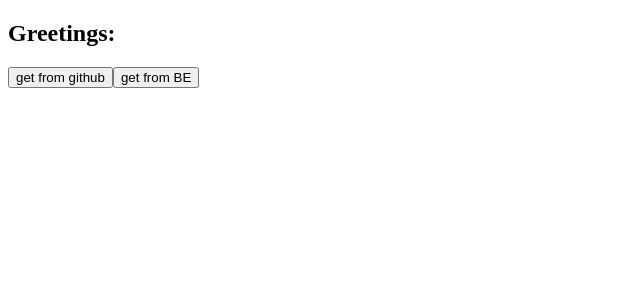
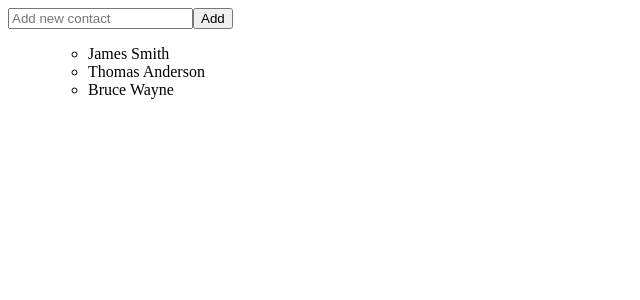
Before and after one commit to xander-codes/state-management-jotai, a React (Vite) app: page / in a window 1280 px wide. Shown: the top 300 px of the page, without its empty margins (0-640 px from the left). Built offline with nearby package versions, Linux system fonts and the light colour scheme.

Commit message:
add Contacts component

```diff
--- a/src/App.js
+++ b/src/App.js
@@ -3,12 +3,13 @@ import Country from "./Country";
 import CitiesList from "./CitiesList";
 import AddCity from "./AddCity";
 import Greeting from "./Greeting";
-import Razvan from "./Razvan";
+import Contacts from "./Contacts";
 
 
 const App = () => (
     <>
-        <Greeting/>
+        {/*<Greeting/>*/}
+        <Contacts/>
     </>
 );
 
--- /dev/null
+++ b/src/Contacts.js
@@ -0,0 +1,44 @@
+import React, {useState} from "react";
+
+const Contacts = () => {
+    const [person, setPerson] = useState("");
+    const [contacts, setContacts] = useState(["James Smith", "Thomas Anderson", "Bruce Wayne"]);
+
+    function handleChange(e) {
+        setPerson(e.target.value);
+    }
+
+    const handleSubmit = e => {
+        e.preventDefault();
+        if (person !== "") {
+            setContacts([...contacts, person]);
+            setPerson("");
+        }
+        document.getElementById("input1").focus();
+    };
+
+    const listItems = contacts.map((val, index) =>
+        <li key={index}>{val}</li>
+    );
+
+
+    return (
+        <form onSubmit={handleSubmit}>
+            <input id="input1"
+                   type="text"
+                   placeholder="Add new contact"
+                   onChange={handleChange}
+                   value={person}/>
+            <button type="submit">Add</button>
+            <br/>
+            <span>
+                <ol>
+                    <ul>{listItems}</ul>
+                </ol>
+            </span>
+
+        </form>
+    );
+};
+
+export default Contacts;
--- a/src/Razvan.js
+++ /dev/null
@@ -1,13 +0,0 @@
-import React, {useState} from 'react';
-
-const Razvan = () => {
-    const [count, setCount] = useState(0);
-
-    return (
-        <>
-            <button style={{backgroundColor: "deeppink", borderRadius: 40}} onClick={() => setCount(count+1)}>{count}</button>
-        </>
-    )
-}
-
-export default Razvan;
```
